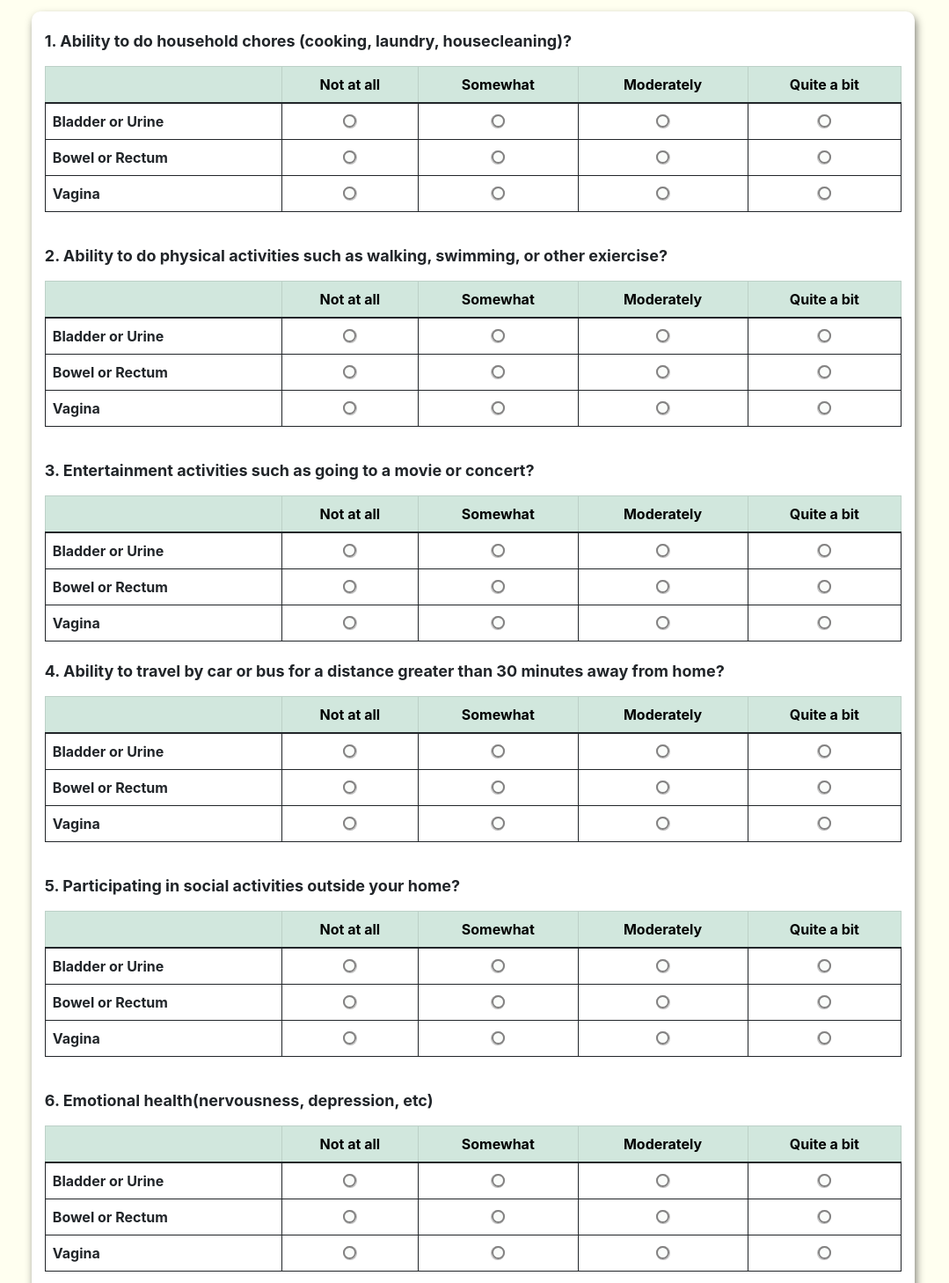
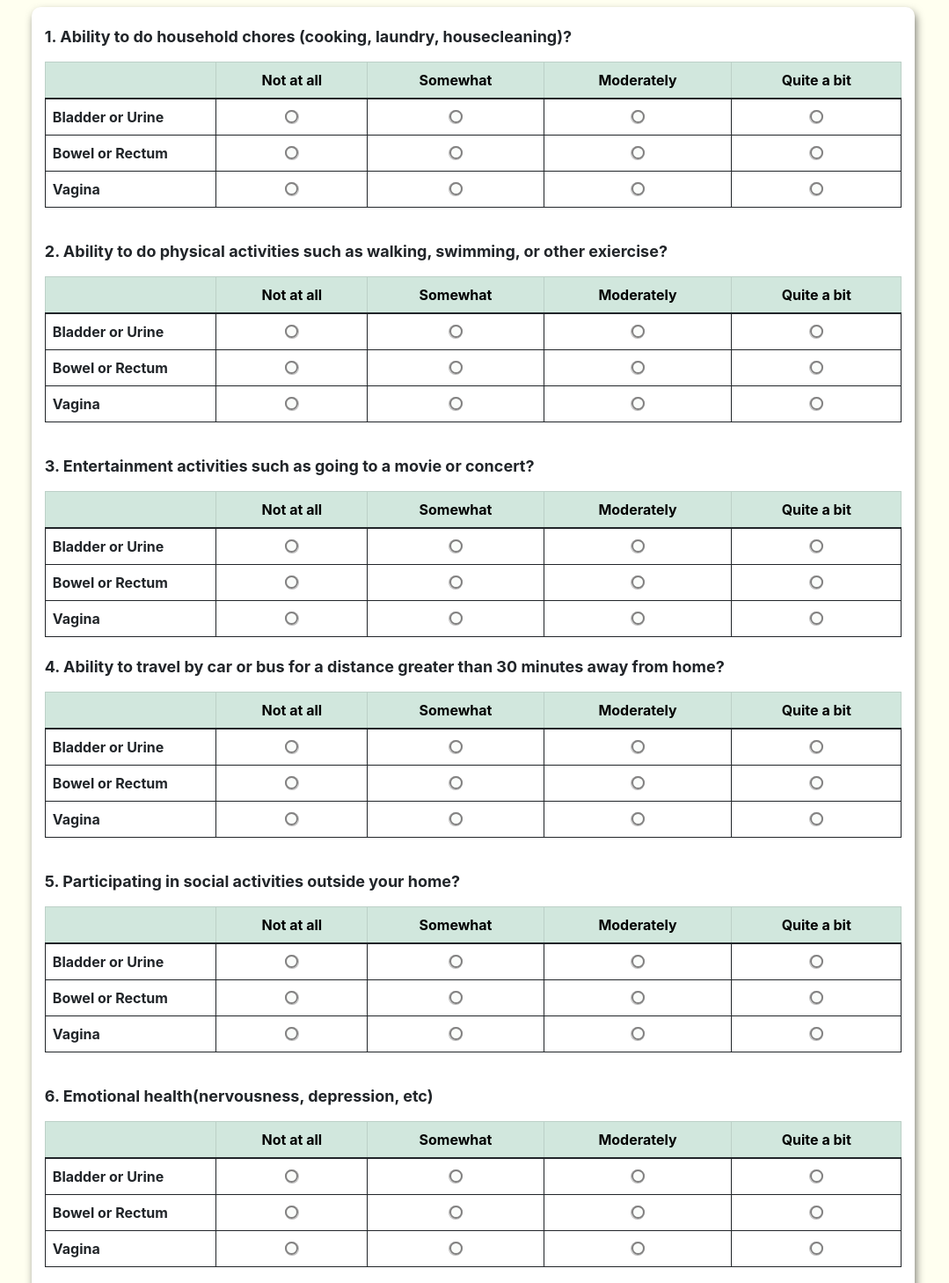
Before and after one commit to Yuzhiping00/PFIQ-7-Survey-Demo, a React (Create React App) app: page / in a window 1280 px wide. Shown: the part 92-1550 px from the top of the page at 88% size, without its empty margins (102-1181 px from the left). Built offline with nearby package versions, Linux system fonts and the light colour scheme.

Commit message:
#25: correct text-no-wrap to make head be in the same lines

```diff
--- a/src/App.js
+++ b/src/App.js
@@ -152,36 +152,36 @@ class App extends Component {
     // }
     return (
       <div className="container">
-        <div id="heading">
+        <div id="heading" className="col-xs-12 col-md-12 col-lg-10">
             <h1>Pelvic Floor Impact Questionnaire - PFIQ-7</h1>
             <h2>
                 How do the following symptoms or conditions usually affect each of the three areas below?
             </h2>
             {show}
         </div>
-          <div className="col-sm-12 col-md-10 col-lg-10" style={{textAlign:'center', margin:'auto auto', width:'90%'}} >
+          <div  className="col-xs-12 col-md-12 col-lg-10" style={{textAlign:'center', margin:'auto auto', width:'90%'}} >
             <form onSubmit={this.handleFormSubmit} style={{boxShadow: "2px 5px 10px rgba(0, 0, 0, 0.5)", backgroundColor: '#fff',
                                                     width:'100%',
-                                                    margin: '15px auto',
+                                                    margin: '0px auto',
                                                     padding: '15px 15px',
                                                     marginBottom:'15px',
                                                     borderRadius:'10px'}}>
               <p style={{textAlign:'left', marginBottom:'15px', marginTop:'5px',fontSize:'18px'}}><strong>1. Ability to do household chores (cooking, laundry, housecleaning)?</strong> </p>
 
-              <div class="table-responsive">
+              <div className="table-responsive">
               <table className="table table-bordered border-dark table-hover ">
               <thead className="table-success">
                     <tr>
-                      <th scope="col"></th>
-                      <th scope="col">Not at all</th>
-                      <th scope="col">Somewhat</th>
-                      <th scope="col">Moderately</th>
-                      <th scope="col">Quite a bit</th>
+                      <th scope="col" className="text-nowrap"></th>
+                      <th scope="col" className="text-nowrap">Not at all</th>
+                      <th scope="col" className="text-nowrap">Somewhat</th>
+                      <th scope="col" className="text-nowrap">Moderately</th>
+                      <th scope="col" className="text-nowrap">Quite a bit</th>
                     </tr>
                   </thead>
                   <tbody>
                     <tr>
-                      <th scope="row"  style={{textAlign:'left', marginLeft:'10px'}}>Bladder or Urine</th>
+                      <th scope="row" className="text-nowrap" style={{textAlign:'left', marginLeft:'10px', width:'20%'}}>Bladder or Urine</th>
                       <td>
                         <input type="radio"
                               name="baldder_1"
@@ -219,7 +219,7 @@ class App extends Component {
 
                     <tr>
 
-                      <th scope="row" style={{textAlign:'left', marginLeft:'10px'}}>Bowel or Rectum</th>
+                      <th scope="row" className="text-nowrap" style={{textAlign:'left', marginLeft:'10px', width:'20%'}}>Bowel or Rectum</th>
                       <td>
                         <input
                           type="radio"
@@ -258,7 +258,7 @@ class App extends Component {
                     </tr>
 
                     <tr>
-                      <th scope="row" style={{textAlign:'left', marginLeft:'10px'}}>Vagina</th>
+                      <th scope="row" className="text-nowrap" style={{textAlign:'left', marginLeft:'10px', width:'20%'}}>Vagina</th>
                       <td>
                         <input
                           type="radio"
@@ -302,20 +302,20 @@ class App extends Component {
 {/* question 2 table here */}
 
 <p style={{textAlign:'left', marginBottom:'15px', marginTop:'20px', fontSize:'18px'}}> <strong>2. Ability to do physical activities such as walking, swimming, or other exiercise?</strong></p>
-<div class="table-responsive">
+<div className="table-responsive">
               <table className="table table-bordered border-dark table-hover">
               <thead className="table-success">
-                    <tr>
-                      <th scope="col"></th>
-                      <th scope="col">Not at all</th>
-                      <th scope="col">Somewhat</th>
-                      <th scope="col">Moderately</th>
-                      <th scope="col">Quite a bit</th>
+                   <tr>
+                      <th scope="col" className="text-nowrap"></th>
+                      <th scope="col" className="text-nowrap">Not at all</th>
+                      <th scope="col" className="text-nowrap">Somewhat</th>
+                      <th scope="col" className="text-nowrap">Moderately</th>
+                      <th scope="col" className="text-nowrap">Quite a bit</th>
                     </tr>
                   </thead>
                   <tbody>
                     <tr>
-                      <th scope="row"  style={{textAlign:'left', marginLeft:'10px'}}>Bladder or Urine</th>
+                      <th scope="row" className="text-nowrap" style={{textAlign:'left', marginLeft:'10px', width:'20%'}}>Bladder or Urine</th>
                       <td> <input type="radio" name="baldder_2" value="Not at all" onChange={this.handleOptionChange} className="form-check-input" /></td>
                       <td><input
                             type="radio"
@@ -347,7 +347,7 @@ class App extends Component {
 
                     <tr>
 
-                      <th scope="row" style={{textAlign:'left', marginLeft:'10px'}}>Bowel or Rectum</th>
+                      <th scope="row" className="text-nowrap" style={{textAlign:'left', marginLeft:'10px', width:'20%'}}>Bowel or Rectum</th>
                       <td>
                         <input
                           type="radio"
@@ -386,7 +386,7 @@ class App extends Component {
                     </tr>
 
                     <tr>
-                      <th scope="row" style={{textAlign:'left', marginLeft:'10px'}}>Vagina</th>
+                      <th scope="row" className="text-nowrap" style={{textAlign:'left', marginLeft:'10px', width:'20%'}}>Vagina</th>
                       <td>
                         <input
                           type="radio"
@@ -428,20 +428,20 @@ class App extends Component {
 
 {/* question 3 table here */}
         <p style={{textAlign:'left', marginBottom:'15px', marginTop:'20px', fontSize:'18px'}}><strong>3. Entertainment activities such as going to a movie or concert?</strong> </p>
-        <div class="table-responsive">
+        <div className="table-responsive">
         <table className="table table-bordered border-dark table-hover">
         <thead className="table-success">
-                    <tr>
-                      <th scope="col"></th>
-                      <th scope="col">Not at all</th>
-                      <th scope="col">Somewhat</th>
-                      <th scope="col">Moderately</th>
-                      <th scope="col">Quite a bit</th>
-                    </tr>
+                <tr>
+                  <th scope="col" className="text-nowrap"></th>
+                  <th scope="col" className="text-nowrap">Not at all</th>
+                  <th scope="col" className="text-nowrap">Somewhat</th>
+                  <th scope="col" className="text-nowrap">Moderately</th>
+                  <th scope="col" className="text-nowrap">Quite a bit</th>
+                </tr>
                   </thead>
                   <tbody>
                     <tr>
-                      <th scope="row"  style={{textAlign:'left', marginLeft:'10px'}}>Bladder or Urine</th>
+                      <th scope="row" className="text-nowrap" style={{textAlign:'left', marginLeft:'10px', width:'20%'}}>Bladder or Urine</th>
                       <td> <input type="radio" name="baldder_3" value="Not at all" onChange={this.handleOptionChange} className="form-check-input" /></td>
                       <td><input
                             type="radio"
@@ -473,7 +473,7 @@ class App extends Component {
 
                     <tr>
 
-                      <th scope="row" style={{textAlign:'left', marginLeft:'10px'}}>Bowel or Rectum</th>
+                      <th scope="row" className="text-nowrap" style={{textAlign:'left', marginLeft:'10px', width:'20%'}}>Bowel or Rectum</th>
                       <td>
                         <input
                           type="radio"
@@ -512,7 +512,7 @@ class App extends Component {
                     </tr>
 
                     <tr>
-                      <th scope="row" style={{textAlign:'left', marginLeft:'10px'}}>Vagina</th>
+                      <th scope="row" className="text-nowrap" style={{textAlign:'left', marginLeft:'10px', width:'20%'}}>Vagina</th>
                       <td>
                         <input
                           type="radio"
@@ -556,16 +556,16 @@ class App extends Component {
                 <table className="table table-bordered border-dark table-hover">
                 <thead className="table-success">
                     <tr>
-                      <th scope="col"></th>
-                      <th scope="col">Not at all</th>
-                      <th scope="col">Somewhat</th>
-                      <th scope="col">Moderately</th>
-                      <th scope="col">Quite a bit</th>
+                      <th scope="col" className="text-nowrap"></th>
+                      <th scope="col" className="text-nowrap">Not at all</th>
+                      <th scope="col" className="text-nowrap">Somewhat</th>
+                      <th scope="col" className="text-nowrap">Moderately</th>
+                      <th scope="col" className="text-nowrap">Quite a bit</th>
                     </tr>
                   </thead>
                   <tbody>
                     <tr>
-                      <th scope="row"  style={{textAlign:'left', marginLeft:'10px'}}>Bladder or Urine</th>
+                      <th scope="row" className="text-nowrap" style={{textAlign:'left', marginLeft:'10px', width:'20%'}}>Bladder or Urine</th>
                       <td>
                         <input type="radio"
                           name="baldder_4"
@@ -603,7 +603,7 @@ class App extends Component {
 
                     <tr>
 
-                      <th scope="row" style={{textAlign:'left', marginLeft:'10px'}}>Bowel or Rectum</th>
+                      <th scope="row" className="text-nowrap" style={{textAlign:'left', marginLeft:'10px', width:'20%'}}>Bowel or Rectum</th>
                       <td>
                         <input
                           type="radio"
@@ -642,7 +642,7 @@ class App extends Component {
                     </tr>
 
                     <tr>
-                      <th scope="row" style={{textAlign:'left', marginLeft:'10px'}}>Vagina</th>
+                      <th scope="row" className="text-nowrap" style={{textAlign:'left', marginLeft:'10px', width:'20%'}}>Vagina</th>
                       <td>
                         <input
                           type="radio"
@@ -687,17 +687,17 @@ class App extends Component {
               <div className="table-responsive">
               <table className="table table-bordered border-dark table-hover">
               <thead className="table-success">
-                    <tr>
-                      <th scope="col"></th>
-                      <th scope="col">Not at all</th>
-                      <th scope="col">Somewhat</th>
-                      <th scope="col">Moderately</th>
-                      <th scope="col">Quite a bit</th>
+                   <tr>
+                      <th scope="col" className="text-nowrap"></th>
+                      <th scope="col" className="text-nowrap">Not at all</th>
+                      <th scope="col" className="text-nowrap">Somewhat</th>
+                      <th scope="col" className="text-nowrap">Moderately</th>
+                      <th scope="col" className="text-nowrap">Quite a bit</th>
                     </tr>
                   </thead>
                   <tbody>
                     <tr>
-                      <th scope="row"  style={{textAlign:'left', marginLeft:'10px'}}>Bladder or Urine</th>
+                      <th scope="row" className="text-nowrap" style={{textAlign:'left', marginLeft:'10px', width:'20%'}}>Bladder or Urine</th>
                       <td>
                         <input type="radio"
                           name="baldder_5"
@@ -735,7 +735,7 @@ class App extends Component {
 
                     <tr>
 
-                      <th scope="row" style={{textAlign:'left', marginLeft:'10px'}}>Bowel or Rectum</th>
+                      <th scope="row" className="text-nowrap" style={{textAlign:'left', marginLeft:'10px', width:'20%'}}>Bowel or Rectum</th>
                       <td>
                         <input
                           type="radio"
@@ -774,7 +774,7 @@ class App extends Component {
                     </tr>
 
                     <tr>
-                      <th scope="row" style={{textAlign:'left', marginLeft:'10px'}}>Vagina</th>
+                      <th scope="row" className="text-nowrap" style={{textAlign:'left', marginLeft:'10px', width:'20%'}}>Vagina</th>
                       <td>
                         <input
                           type="radio"
@@ -816,20 +816,20 @@ class App extends Component {
 
                 {/* question 6 table here */}
               <p style={{textAlign:'left', marginBottom:'15px', marginTop:'20px', fontSize:'18px'}}> <strong>6. Emotional health(nervousness, depression, etc)</strong></p>
-              <div class="table-responsive">
+              <div className="table-responsive">
               <table className="table table-bordered border-dark table-hover">
               <thead className="table-success">
                     <tr>
-                      <th scope="col"></th>
-                      <th scope="col">Not at all</th>
-                      <th scope="col">Somewhat</th>
-                      <th scope="col">Moderately</th>
-                      <th scope="col">Quite a bit</th>
+                      <th scope="col" className="text-nowrap"></th>
+                      <th scope="col" className="text-nowrap">Not at all</th>
+                      <th scope="col" className="text-nowrap">Somewhat</th>
+                      <th scope="col" className="text-nowrap">Moderately</th>
+                      <th scope="col" className="text-nowrap">Quite a bit</th>
                     </tr>
                   </thead>
                   <tbody>
                     <tr>
-                      <th scope="row"  style={{textAlign:'left', marginLeft:'10px'}}>Bladder or Urine</th>
+                      <th scope="row" className="text-nowrap" style={{textAlign:'left', marginLeft:'10px', width:'20%'}}>Bladder or Urine</th>
                       <td>
                         <input type="radio"
                           name="baldder_6"
@@ -867,7 +867,7 @@ class App extends Component {
 
                     <tr>
 
-                      <th scope="row" style={{textAlign:'left', marginLeft:'10px'}}>Bowel or Rectum</th>
+                      <th scope="row" className="text-nowrap" style={{textAlign:'left', marginLeft:'10px', width:'20%'}}>Bowel or Rectum</th>
                       <td>
                         <input
                           type="radio"
@@ -906,7 +906,7 @@ class App extends Component {
                     </tr>
 
                     <tr>
-                      <th scope="row" style={{textAlign:'left', marginLeft:'10px'}}>Vagina</th>
+                      <th scope="row" className="text-nowrap" style={{textAlign:'left', marginLeft:'10px', width:'20%'}}>Vagina</th>
                       <td>
                         <input
                           type="radio"
@@ -948,20 +948,20 @@ class App extends Component {
 
                 {/* question 7 table here */}
               <p style={{textAlign:'left', marginBottom:'15px', marginTop:'20px', fontSize:'18px'}}><strong>7. Feeling frustrated?</strong></p>
-              <div class="table-responsive">
+              <div className="table-responsive">
               <table className="table table-bordered border-dark table-hover">
               <thead className="table-success">
                     <tr>
-                      <th scope="col"></th>
-                      <th scope="col">Not at all</th>
-                      <th scope="col">Somewhat</th>
-                      <th scope="col">Moderately</th>
-                      <th scope="col">Quite a bit</th>
+                      <th scope="col" className="text-nowrap"></th>
+                      <th scope="col" className="text-nowrap">Not at all</th>
+                      <th scope="col" className="text-nowrap">Somewhat</th>
+                      <th scope="col" className="text-nowrap">Moderately</th>
+                      <th scope="col" className="text-nowrap">Quite a bit</th>
                     </tr>
                   </thead>
                   <tbody>
                     <tr>
-                      <th scope="row"  style={{textAlign:'left', marginLeft:'10px'}}>Bladder or Urine</th>
+                      <th scope="row" className="text-nowrap" style={{textAlign:'left', marginLeft:'10px', width:'20%'}}>Bladder or Urine</th>
                       <td>
                         <input type="radio"
                           name="baldder_7"
@@ -999,7 +999,7 @@ class App extends Component {
 
                     <tr>
 
-                      <th scope="row" style={{textAlign:'left', marginLeft:'10px'}}>Bowel or Rectum</th>
+                      <th scope="row" className="text-nowrap" style={{textAlign:'left', marginLeft:'10px', width:'20%'}}>Bowel or Rectum</th>
                       <td>
                         <input
                           type="radio"
@@ -1038,7 +1038,7 @@ class App extends Component {
                     </tr>
 
                     <tr>
-                      <th scope="row" style={{textAlign:'left', marginLeft:'10px'}}>Vagina</th>
+                      <th scope="row" className="text-nowrap" style={{textAlign:'left', marginLeft:'10px', width:'20%'}}>Vagina</th>
                       <td>
                         <input
                           type="radio"
```
